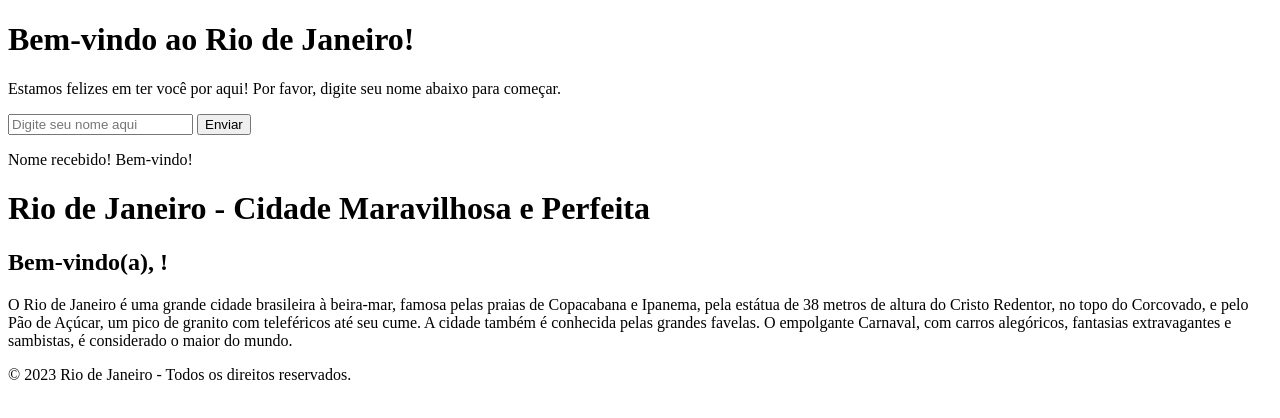
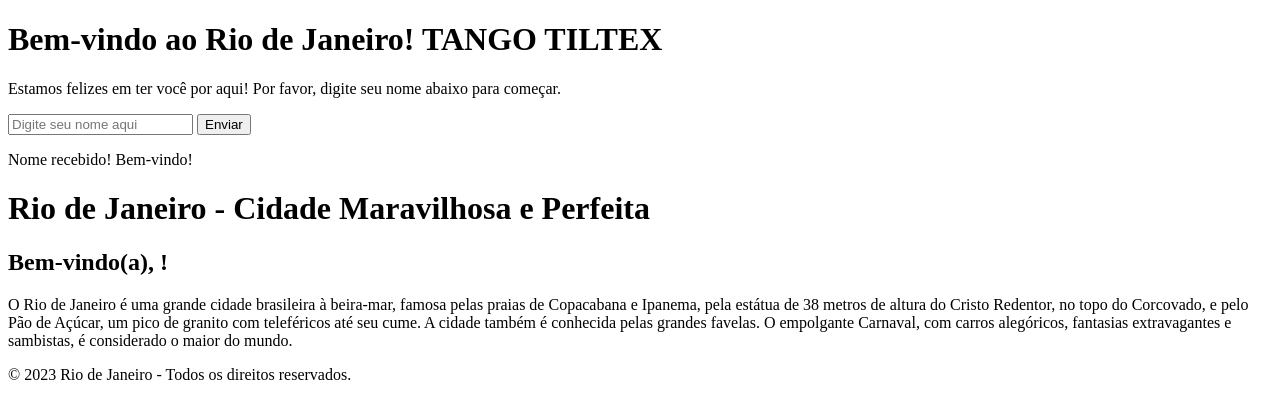
Before and after one commit to sabara22/sabara22.github.io, a plain HTML site: page index.html in a window 1280 px wide. Drawn offline with Linux system fonts and the light colour scheme.

Commit message:
Update index.html

```diff
--- a/index.html
+++ b/index.html
@@ -12,7 +12,7 @@
 
     <!-- Página de Boas-Vindas -->
     <div id="welcomePage" class="container">
-        <h1>Bem-vindo ao Rio de Janeiro!</h1>
+        <h1>Bem-vindo ao Rio de Janeiro! TANGO TILTEX</h1>
         <p>Estamos felizes em ter você por aqui! Por favor, digite seu nome abaixo para começar.</p>
         <input type="text" id="userName" placeholder="Digite seu nome aqui" oninput="handleInput(event)" onkeydown="checkEnter(event)">
         <button onclick="submitName()">Enviar</button>
```
